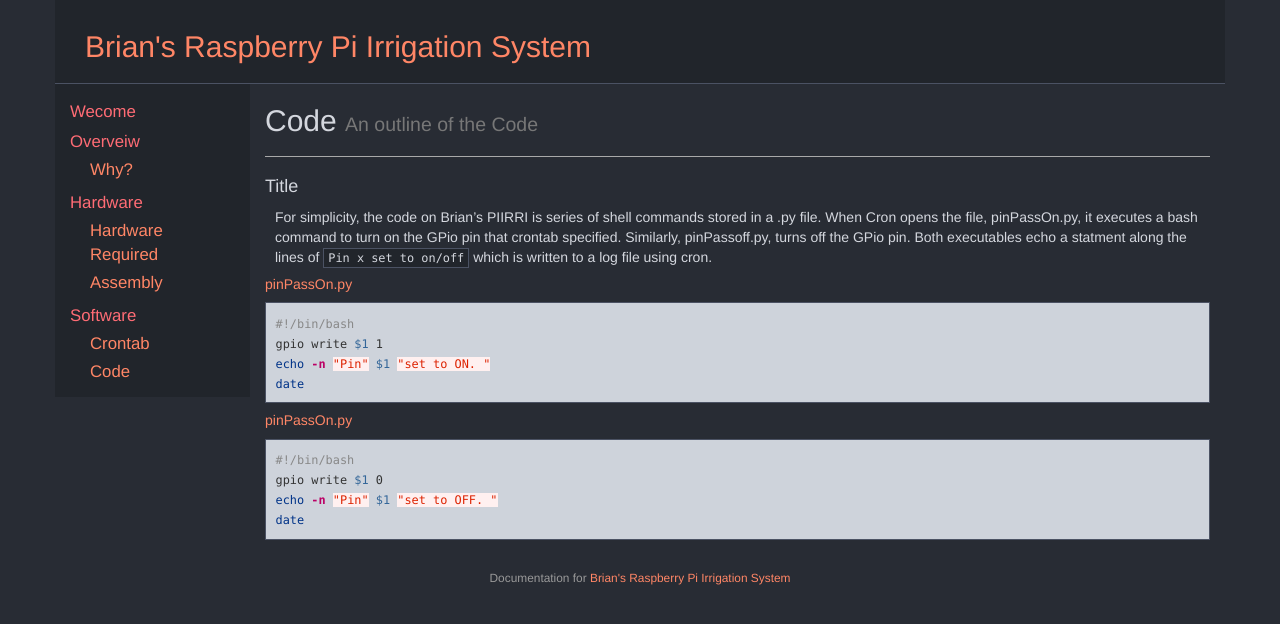
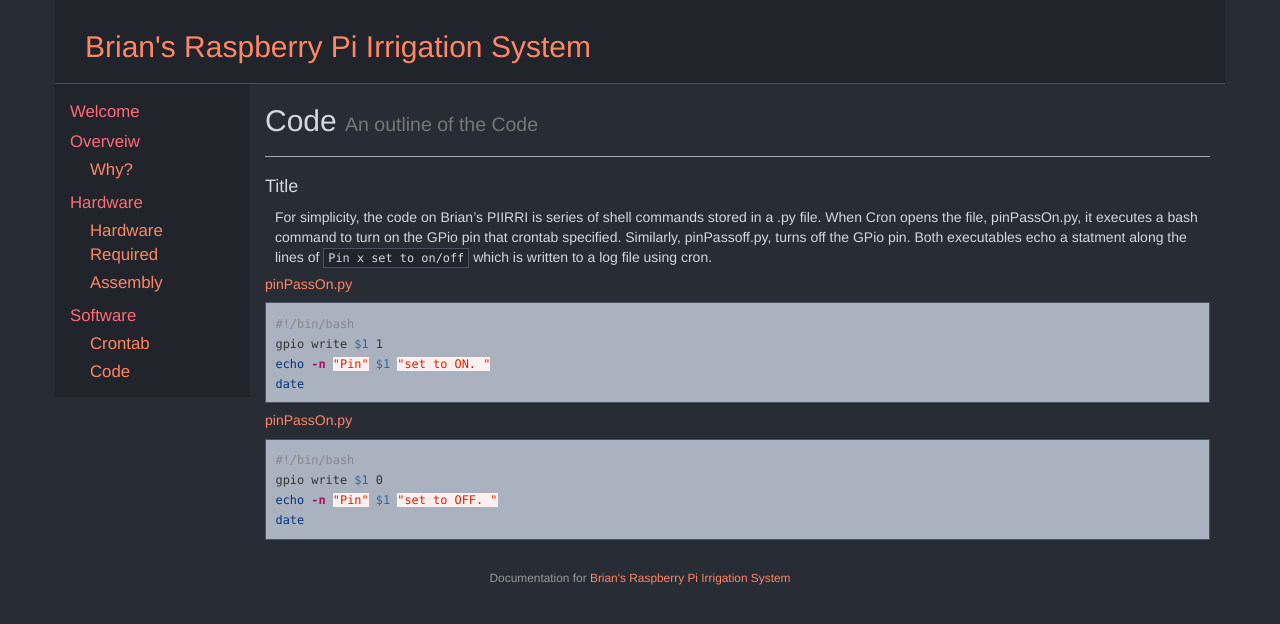
Before and after one commit to FabLabWgtn/BRPIIS, a Jekyll site: the page built from docs/_posts/2016-11-1-code.md, in a window 1280 px wide. Shown: the top 624 px of the page. Built offline with Jekyll 4.4.1, drawn with Linux system fonts in a browser that asks for light colours.

Commit message:
minor css changes + spelling

```diff
--- a/docs/_includes/navigation.html
+++ b/docs/_includes/navigation.html
@@ -1,5 +1,5 @@
 <ul class="nav nav-list">
-    <li><a class="nav-home nav-header" href="{{ site.baseurl }}/">Wecome</a></li>
+    <li><a class="nav-home nav-header" href="{{ site.baseurl }}/">Welcome</a></li>
     {% for section in site.sections %}
         {% assign attr = section[0] %}
         {% assign label = section[1] %}
--- a/docs/css/main.css
+++ b/docs/css/main.css
@@ -19,7 +19,7 @@
 }
 
 .highlight {
-    background-color: #ced3db;
+    background-color: #abb2bf;
 }
 
 pre {
```
